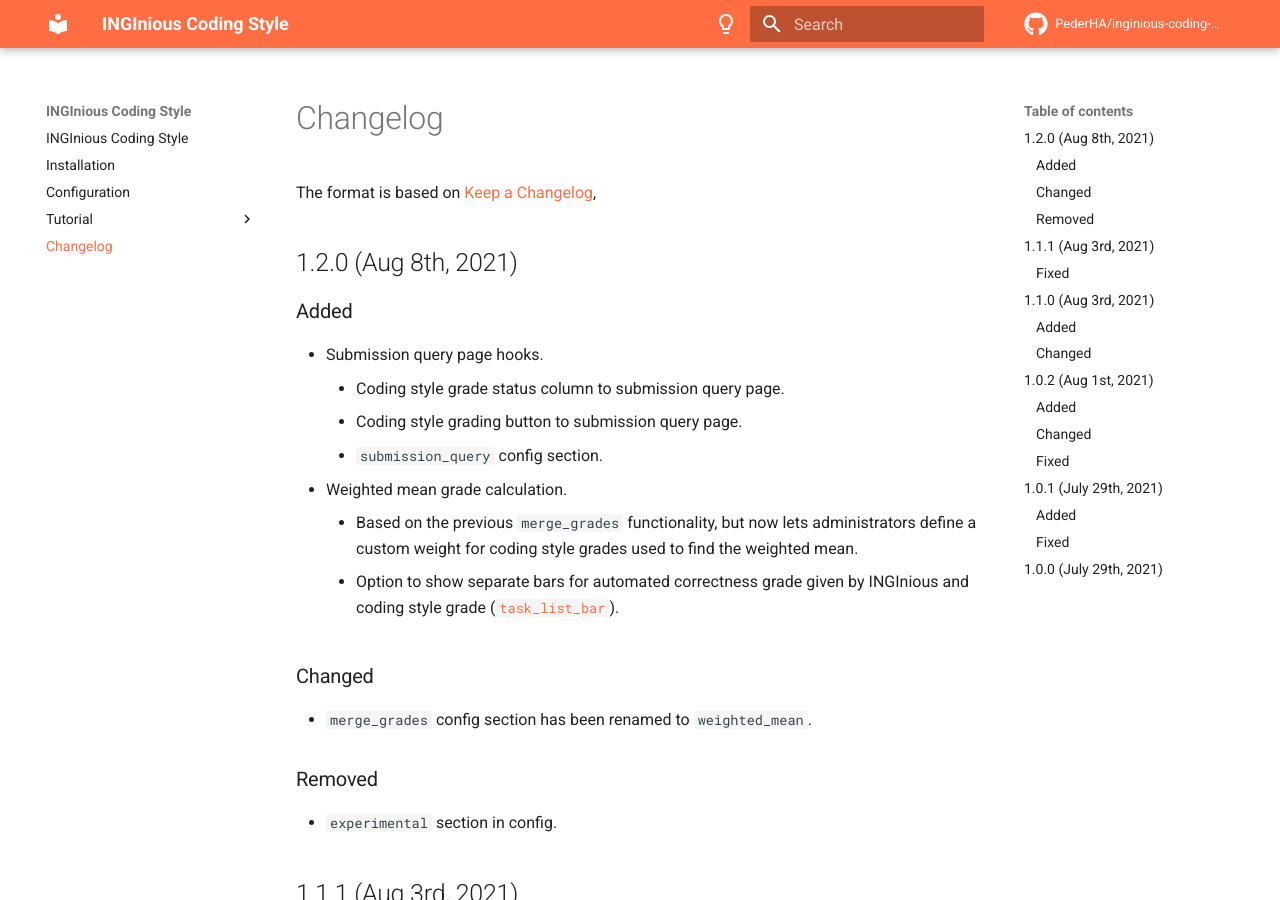
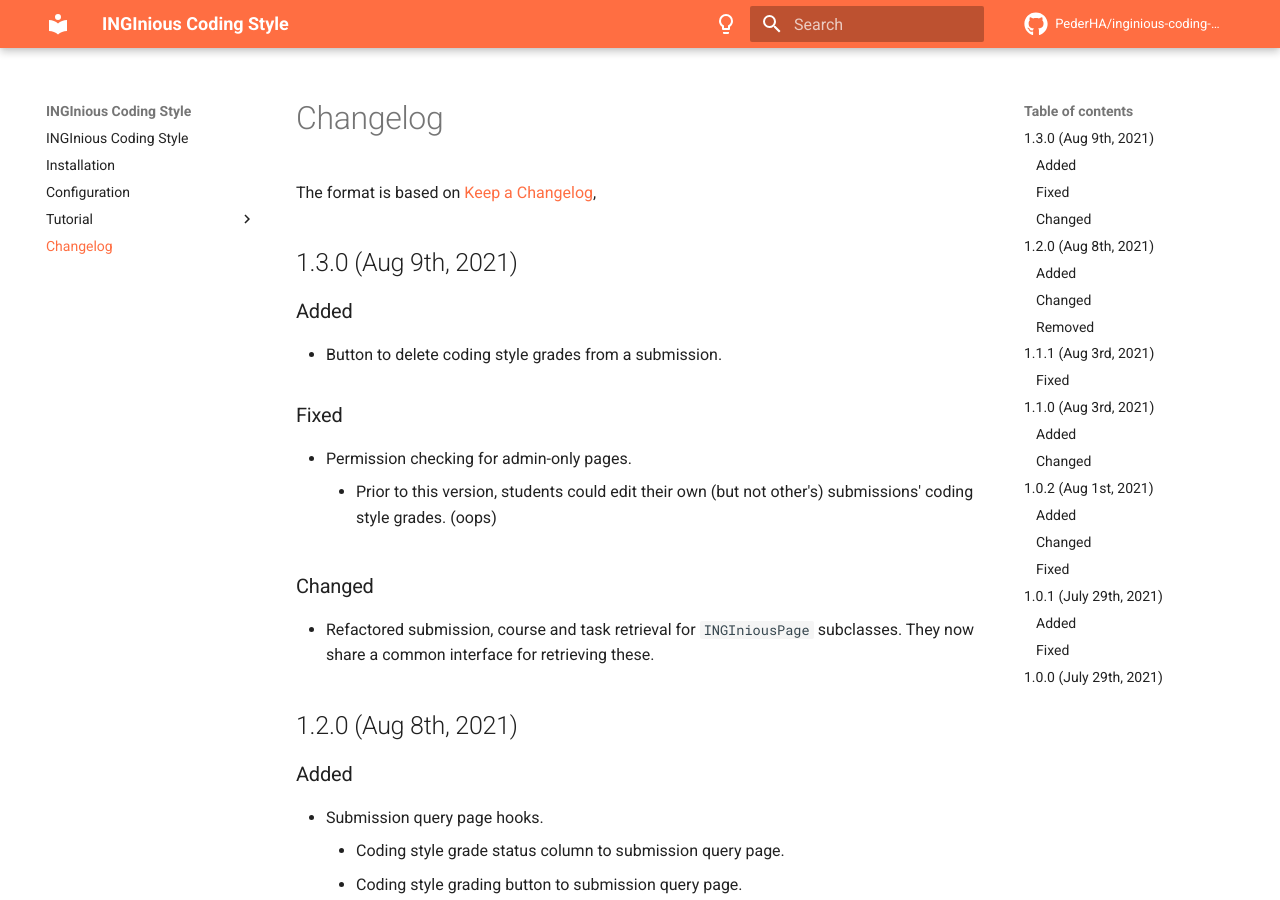
Before and after one commit to PederHA/inginious-coding-style, an MkDocs documentation site: the page built from docs/docs/changelog.md, in a window 1280 px wide and 900 px high. Built offline with MkDocs 1.6.1 and Material for MkDocs 9.7.7, drawn with Linux system fonts in a browser that asks for light colours; comment, search, counter and statistics services are not loaded.

Commit message:
Update changelog

```diff
--- a/docs/docs/changelog.md
+++ b/docs/docs/changelog.md
@@ -1,6 +1,21 @@
 # Changelog
 
 The format is based on [Keep a Changelog](https://keepachangelog.com/en/1.0.0/),
+
+## 1.3.0 (Aug 9th, 2021)
+
+### Added
+
+- Button to delete coding style grades from a submission.
+
+### Fixed
+
+- Permission checking for admin-only pages.
+    - Prior to this version, students could edit their own (but not other's) submissions' coding style grades. (oops)
+
+### Changed
+
+- Refactored submission, course and task retrieval for `INGIniousPage` subclasses. They now share a common interface for retrieving these.
 
 ## 1.2.0 (Aug 8th, 2021)
 
```
